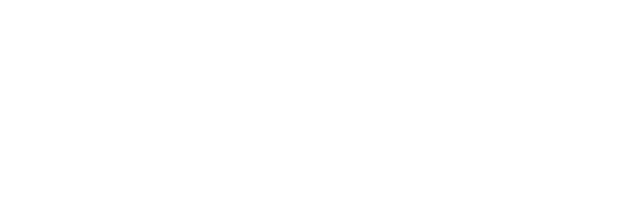
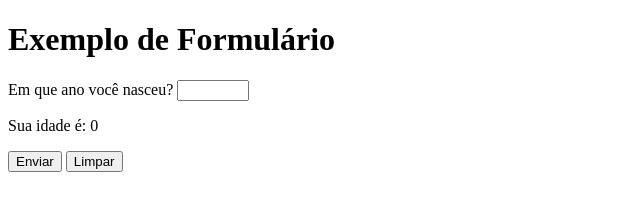
Before and after one commit to JotaCaps/html-css, a plain HTML site: page Exercicios/025/form010.html in a window 1280 px wide. Shown: the whole page, without its empty margins (0-640 px from the left). Drawn offline with Linux system fonts and the light colour scheme.

Commit message:
criei form010

```diff
--- a/Exercicios/025/form010.html
+++ b/Exercicios/025/form010.html
@@ -1,11 +1,34 @@
 <!DOCTYPE html>
-<html lang="en">
+<html lang="pt-br">
 <head>
     <meta charset="UTF-8">
     <meta name="viewport" content="width=device-width, initial-scale=1.0">
-    <title>Document</title>
+    <title>Formulário</title>
 </head>
 <body>
+    <h1>Exemplo de Formulário</h1>
+    <form action="cadastro.php" method="get" autocomplete="on">
 
+        <p><label for="iano">Em que ano você nasceu?</label>
+            <input type="number" name="ano" id="iano" min="1900" max="2023" oninput="calcidade()">
+        </p>
+
+        <p>
+            <label for="iidade">Sua idade é: </label>
+            <output id="iidade">0</output>
+        </p>
+
+        <p>
+            <input type="submit" value="Enviar">
+            <input type="reset" value="Limpar">
+        </p>
+
+        <script>
+            function calcidade() {
+                let atual = new Date().getFullYear()
+                iidade.innerHTML = Number(atual) - Number(iano.value)
+            }
+        </script>
+    </form>
 </body>
 </html>
```
